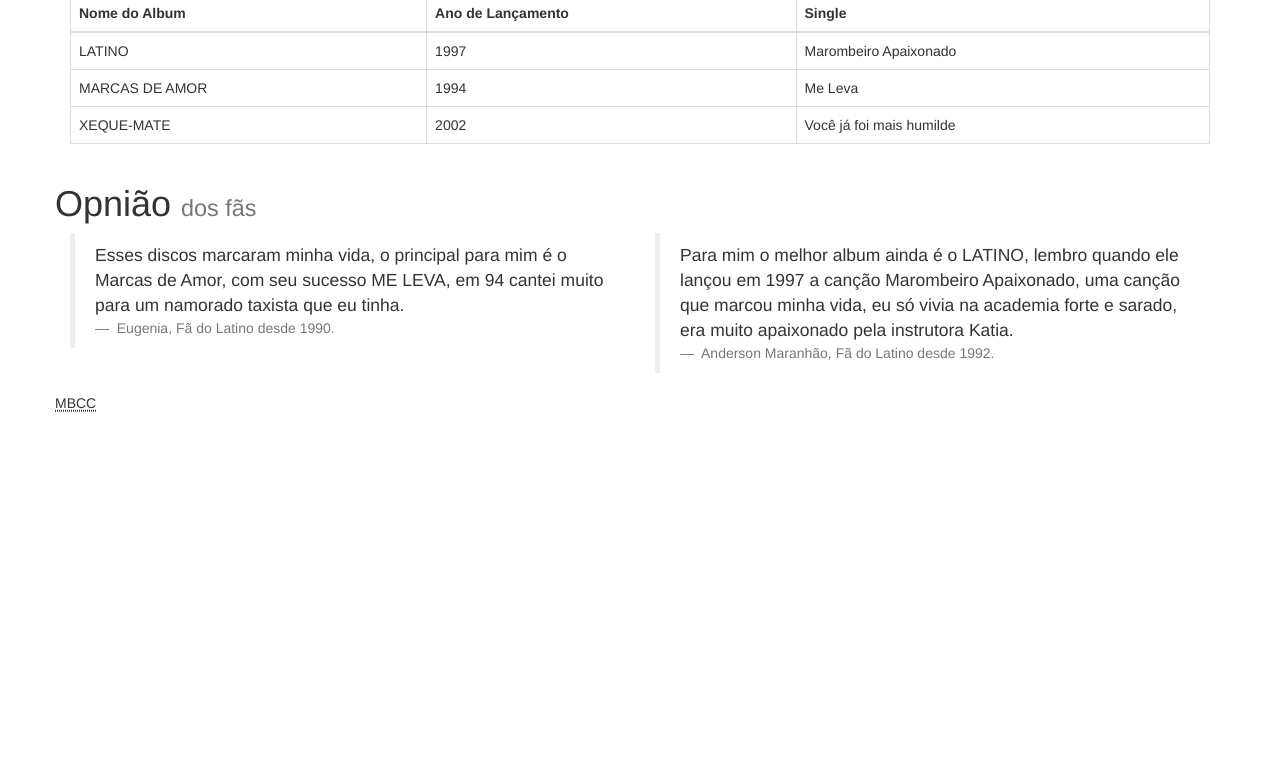
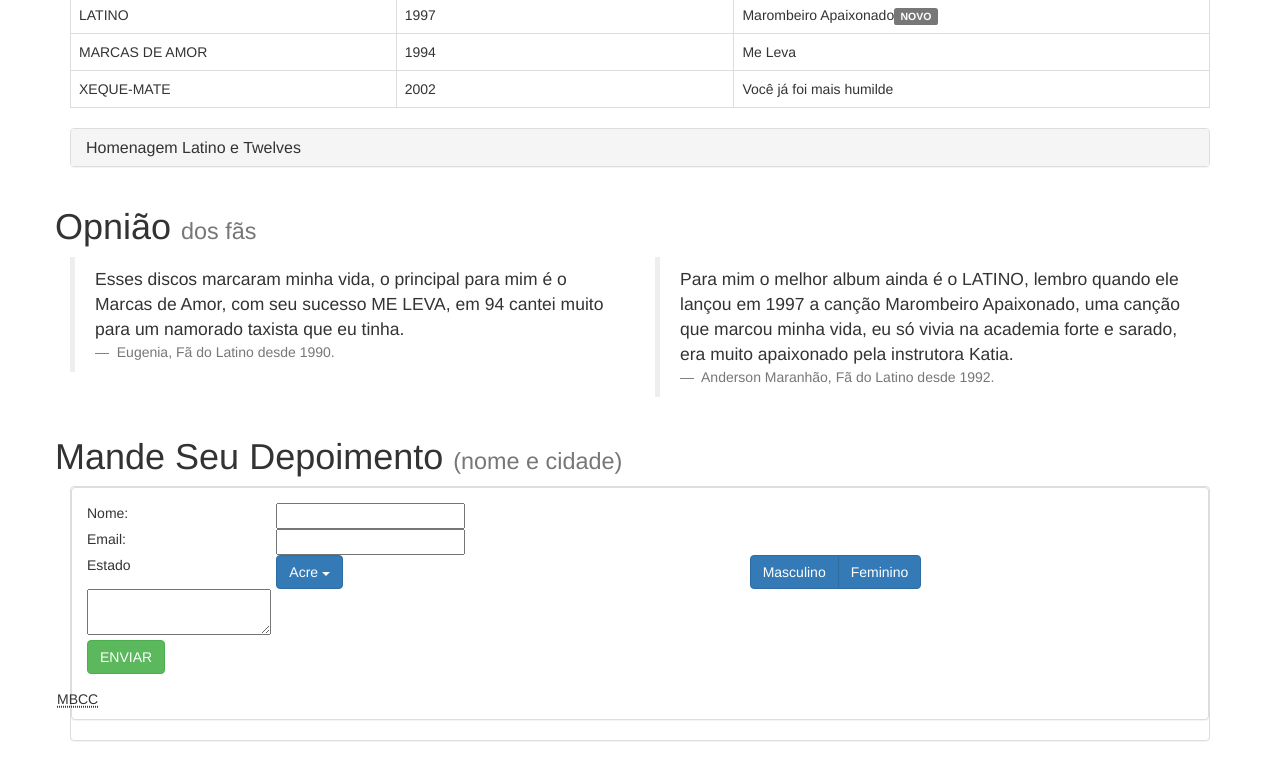
Before and after one commit to kigeek/kigeek.github.io, a plain HTML site: page index.html in a window 1280 px wide. Shown: the part 681-1442 px from the top of the page. Before the commit the page ends 1104 px from the top, so only its background shows below. Drawn offline with nearby package versions, Linux system fonts and the light colour scheme.

Commit message:
Funcionalidades 2

```diff
--- a/index.html
+++ b/index.html
@@ -20,7 +20,7 @@
   <body>
 		<div class="container">
      <div class="jumbotron">
-         <h1><center><mark>LATINO</mark></center></h1>
+         <h2><center><mark>LATINO</mark></center></h2>
 		</div>
 			<div class="row">
 				<div class="col-md-4"> <img src="latinocd2.jpg" class="img-circle img-responsive"> </img> </div>
@@ -32,7 +32,7 @@
 				<div class="col-md-4"> MARCAS DE AMOR </div>
 				<div class="col-md-4"> XEQUE-MATE </div>
 		</div>
-		<DIV CLASS="row"><H1> Melhores Albuns <small>até 2018</small> </h1></DIV>
+		<div CLASS="row"><H1> Melhores Albuns <small>até 2018</small> </h1></DIV>
 			<table class="table table-bordered table-responsive">
 				<thead>
 					<tr>
@@ -45,10 +45,10 @@
 					<tr>
 						<td> LATINO </td>
 						<td> 1997 </td>
-						<td> Marombeiro Apaixonado </td>
-					</tr>
+						<td>Marombeiro Apaixonado<span class="label label-default">NOVO</span></td>
+										</tr>
 					<tr>
-						<td> MARCAS DE AMOR </td>
+						<td> MARCAS DE AMOR</td>
 						<td> 1994 </td>
 						<td> Me Leva </td>
 					</tr>
@@ -60,6 +60,25 @@
 				</tbody>
 			</table>
 
+			<div class="panel-group">
+			  <div class="panel panel-default">
+				<div class="panel-heading">
+				  <h1 class="panel-title">
+					<a data-toggle="collapse" href="#collapse1">Homenagem Latino e Twelves</a>
+				  </h1>
+				</div>
+				<div id="collapse1" class="panel-collapse collapse">
+				  <div class="panel-body">
+					 	 <div class="col-md-4"> <img src="latinomacaco.jpg" class="img-circle img-responsive"> </img> </div>
+						<div class="col-md-4"> <img src="latinomacaco2.jpg" class="img-circle img-responsive"> </img> </div>
+						<div class="col-md-4"> <img src="latinomacaco3.jpg" class="img-circle img-responsive"> </img> </div>
+					</div>
+				  <div class="panel-footer">Morreu o Macaco Twelves - 20 de Março de 2018</div>
+				</div>
+			  </div>
+			</div>
+
+
 		<div class="row"><h1>Opnião  <small>dos fãs</small> </h1></div>
 
 
@@ -69,6 +88,53 @@
 				<div class="col-md-6"> <blockquote>Para mim o melhor album ainda é o LATINO, lembro quando ele lançou em 1997 a canção Marombeiro Apaixonado, uma canção que marcou minha vida, eu só vivia na academia forte e sarado, era muito apaixonado pela instrutora Katia.
 					<footer> Anderson Maranhão, Fã do Latino desde 1992. </footer></blockquote> </div>
 		</div>
+
+
+<div CLASS="row"><h1> Mande Seu Depoimento <small>(nome e cidade)</small> </h1></div>
+
+
+	<div class="panel panel-default">
+			  <div class="panel panel-default">
+			  <div class="panel-body">
+				  <div class="row">
+				  	<div class="col-md-2"> Nome: </div>
+					  <div class="col-md-10"> <input type="text"> </input> </div>
+					</div>
+				   <div class="row">
+				  	<div class="col-md-2"> Email:</div>
+					 <div class="col-md-10"> <input type="text"> </input> </div>
+				   </div>
+				  <div class="row">
+				  	<div class="col-md-2"> Estado </div>
+					 <div class="col-md-5">
+					  <div class="dropdown">
+						  <button class="btn btn-primary dropdown-toggle" type="button" data-toggle="dropdown">Acre
+								<span class="caret"></span>
+						  </button>
+						  <ul class="dropdown-menu">
+							<li><a href="#">São Paulo</a></li>
+							<li><a href="#">Rio de Janeiro</a></li>
+							<li><a href="#">Bahia</a></li>
+						  </ul>
+					  </div>
+				  </div>
+					  <div class="col-md-5">
+						  	<div class="btn-group">
+							  <button type="button" class="btn btn-primary">Masculino</button>
+							  <button type="button" class="btn btn-primary">Feminino</button>
+						  </div>
+					  </div>
+				  </div>
+				<div class="row">
+					<div class="col-md-10"> <textarea> </textarea> </div>
+				</div>
+				<div class="row">
+					<div class="col-md-6">
+					<button type="button" class="btn btn-success">ENVIAR</button>
+					</div>
+				</div>
+			</div>
+
 			<div class="row"> <p><abbr title="Made By Caique Camargo"> MBCC </abbr> </p> </div>
 
 
```
Also changed, not shown: latinomacaco.jpg (added), latinomacaco2.jpg (added), latinomacaco3.jpg (added).
